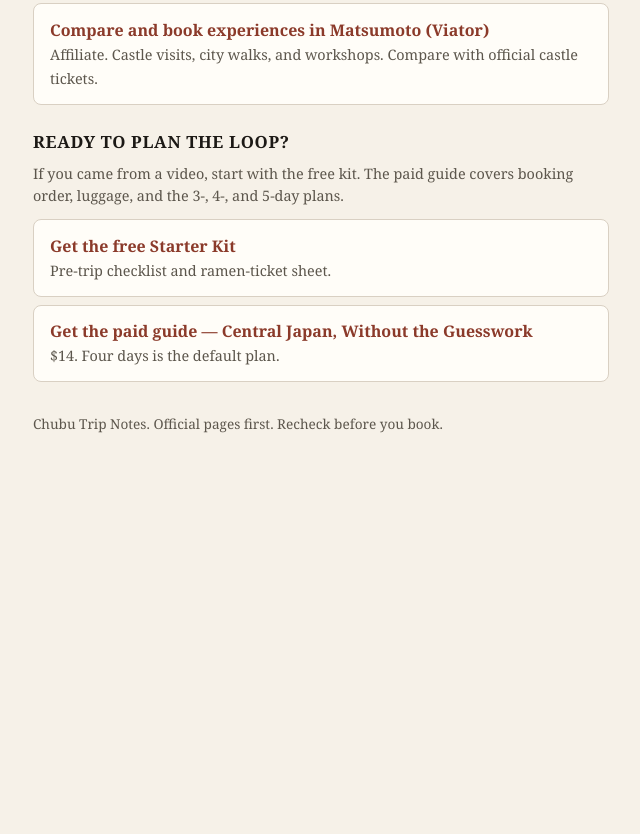
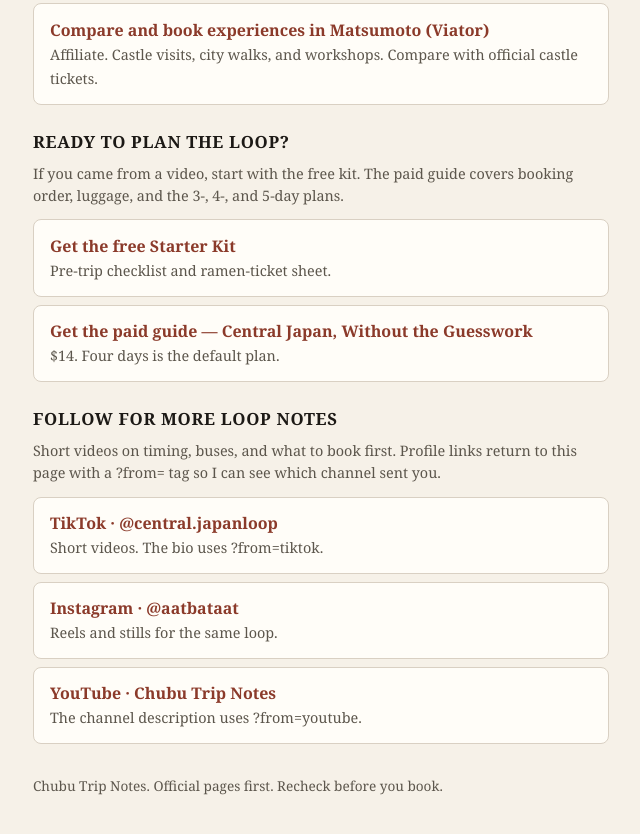
Before and after one commit to ats-business-hub/chubu, a plain HTML site: page index.html in a window 1280 px wide. Shown: the part 5148-5982 px from the top of the page, without its empty margins (319-959 px from the left). Before the commit the page ends 5630 px from the top, so only its background shows below. Drawn offline with Linux system fonts and the light colour scheme.

Commit message:
Add TikTok, Instagram, and YouTube follow links to the hub page.

```diff
--- a/index.html
+++ b/index.html
@@ -127,6 +127,14 @@
       <li><a class="card" data-track="gumroad" href="https://dacatsu.gumroad.com/l/awamb"><strong>Get the paid guide — Central Japan, Without the Guesswork</strong><span class="note">$14. Four days is the default plan.</span></a></li>
     </ul>
 
+    <h2>Follow for more loop notes</h2>
+    <p class="note">Short videos on timing, buses, and what to book first. Profile links return to this page with a ?from= tag so I can see which channel sent you.</p>
+    <ul>
+      <li><a class="card" href="https://www.tiktok.com/@central.japanloop"><strong>TikTok · @central.japanloop</strong><span class="note">Short videos. The bio uses ?from=tiktok.</span></a></li>
+      <li><a class="card" href="https://www.instagram.com/aatbataat/"><strong>Instagram · @aatbataat</strong><span class="note">Reels and stills for the same loop.</span></a></li>
+      <li><a class="card" href="https://www.youtube.com/@ChubuTripNotes"><strong>YouTube · Chubu Trip Notes</strong><span class="note">The channel description uses ?from=youtube.</span></a></li>
+    </ul>
+
     <footer>Chubu Trip Notes. Official pages first. Recheck before you book.</footer>
   </main>
   <script>
```
